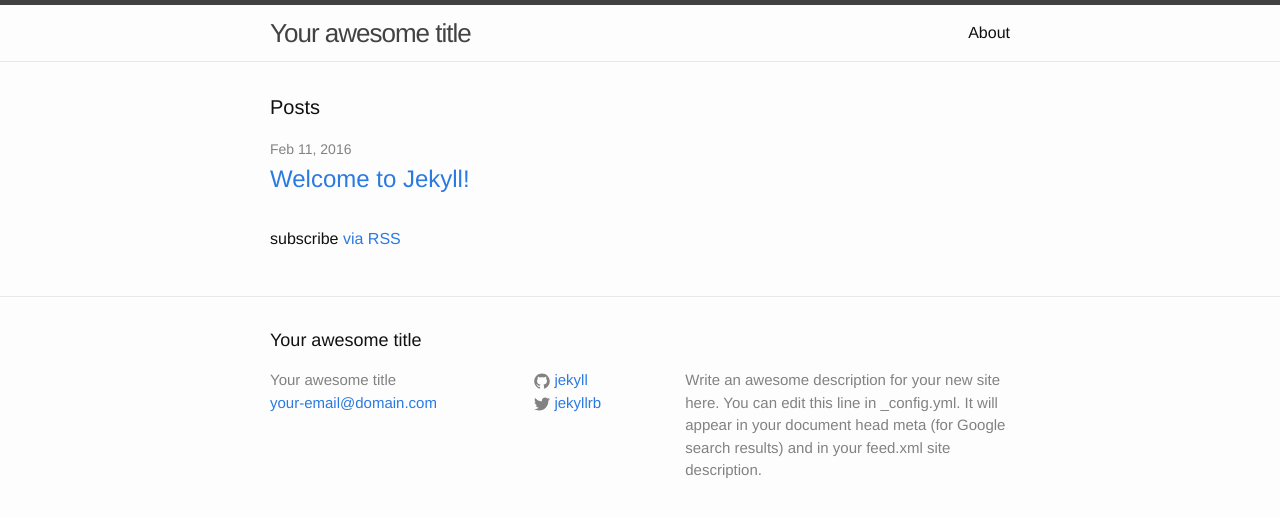
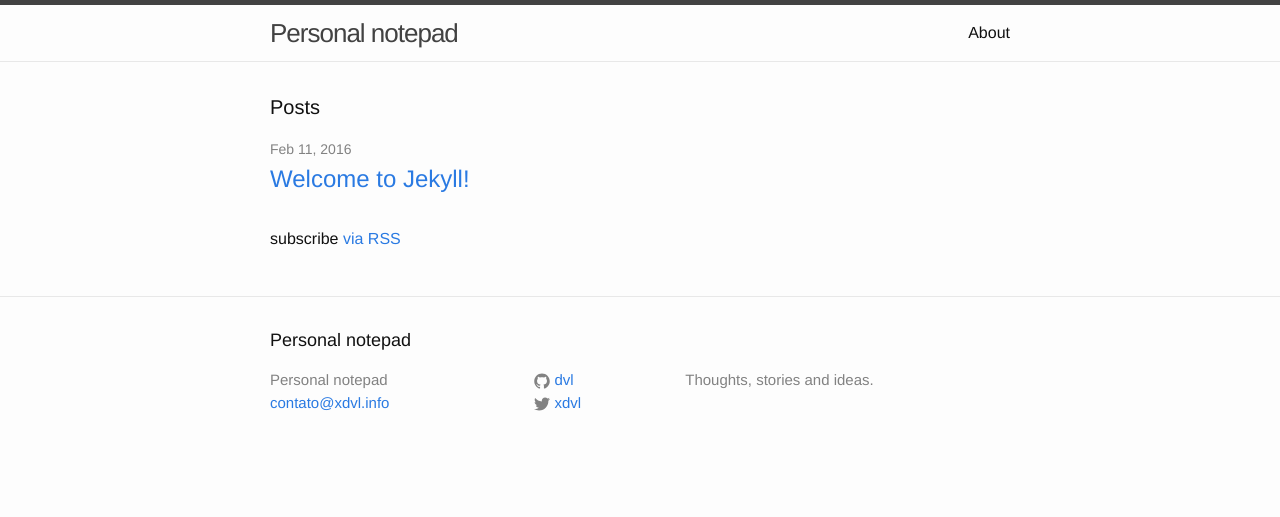
Before and after one commit to dvl/dvl.github.io, a Jekyll site: the page built from index.html, in a window 1280 px wide. Shown: the top 517 px of the page. Built offline with Jekyll 4.4.1, drawn with Linux system fonts in a browser that asks for light colours.

Commit message:
update config

```diff
--- a/_config.yml
+++ b/_config.yml
@@ -6,16 +6,13 @@
 # 'jekyll serve'. If you change this file, please restart the server process.
 
 # Site settings
-title: Your awesome title
-email: your-email@domain.com
-description: > # this means to ignore newlines until "baseurl:"
-  Write an awesome description for your new site here. You can edit this
-  line in _config.yml. It will appear in your document head meta (for
-  Google search results) and in your feed.xml site description.
+title: Personal notepad
+email: contato@xdvl.info
+description: Thoughts, stories and ideas.
 baseurl: "" # the subpath of your site, e.g. /blog
-url: "http://yourdomain.com" # the base hostname & protocol for your site
-twitter_username: jekyllrb
-github_username:  jekyll
+url: "https://dvl.github.io/" # the base hostname & protocol for your site
+twitter_username: xdvl
+github_username:  dvl
 
 # Build settings
 markdown: kramdown
```
